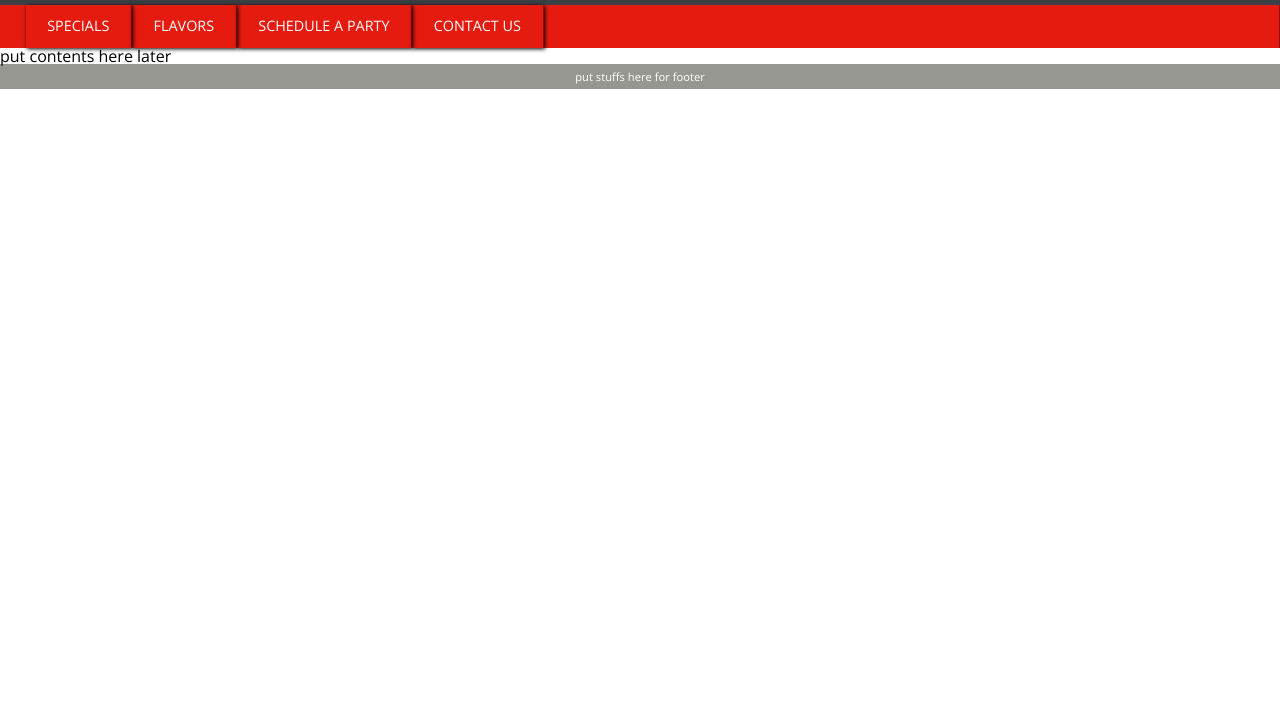
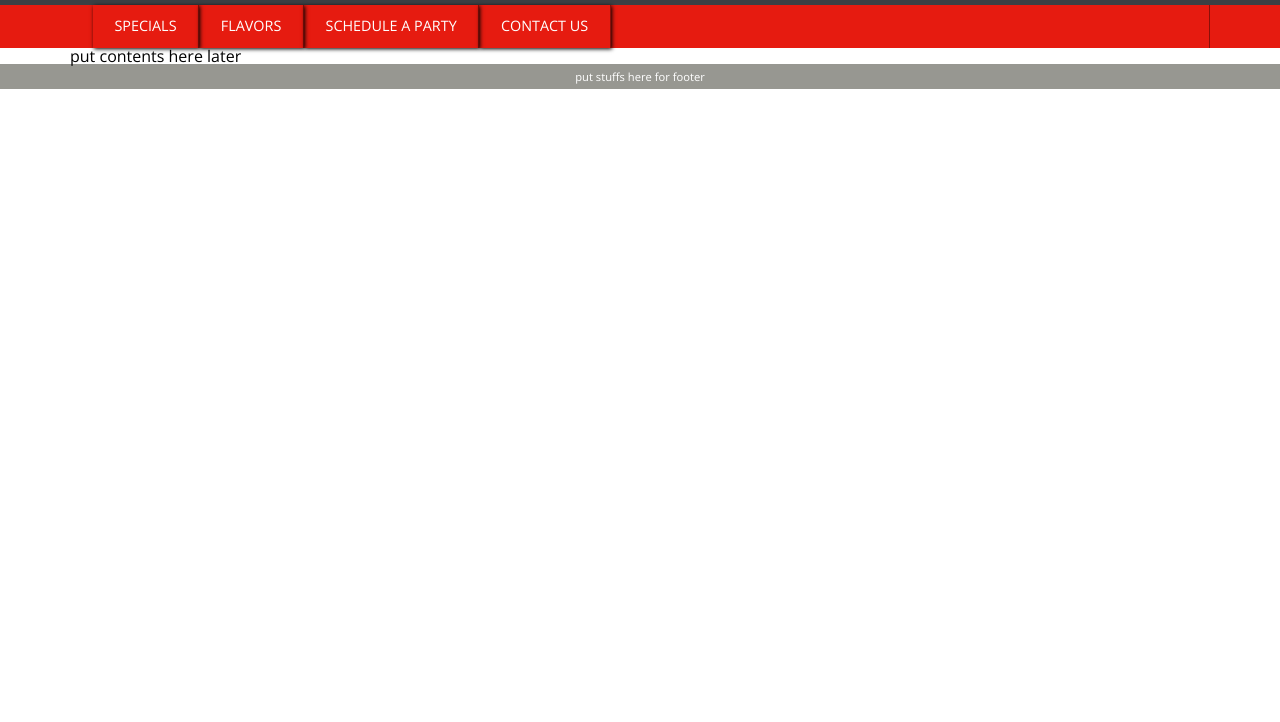
Before and after one commit to hay-bams/responsive-design, a plain HTML site: page index.html in a window 1280 px wide. Shown: the part 78-800 px from the top of the page. Drawn offline with nearby package versions, Linux system fonts and the light colour scheme.

```diff
--- a/stylesheets/desktop.css
+++ b/stylesheets/desktop.css
@@ -1,5 +1,16 @@
 @media only screen and (min-width: 1140px) {
 
+  header, nav, .row, footer {
+    max-width: 1140px;
+    margin: 0 auto;
+  }
 
+  nav ul li a {
+     transition: background .3s linear;
+  }
+
+  nav ul li a:hover {
+    background-color: rgba(0, 0, 0, 0.5);
+  }
 
 } /*end of the media query */
```
